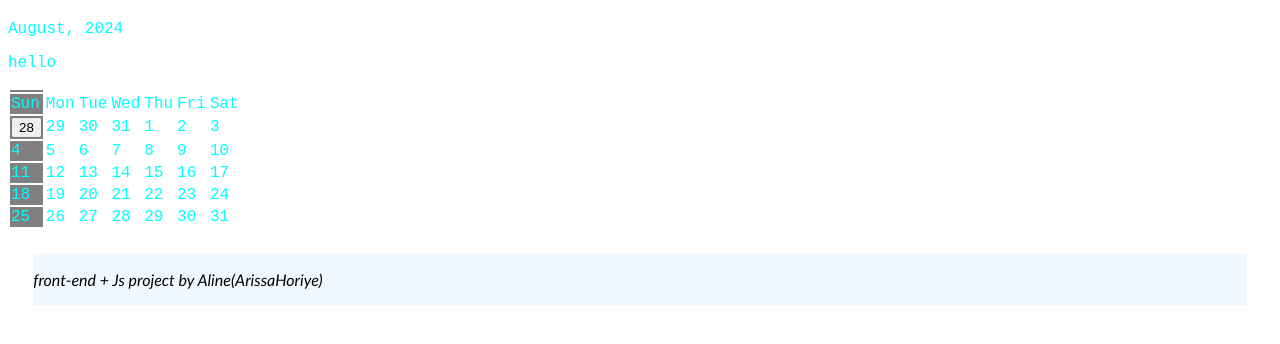
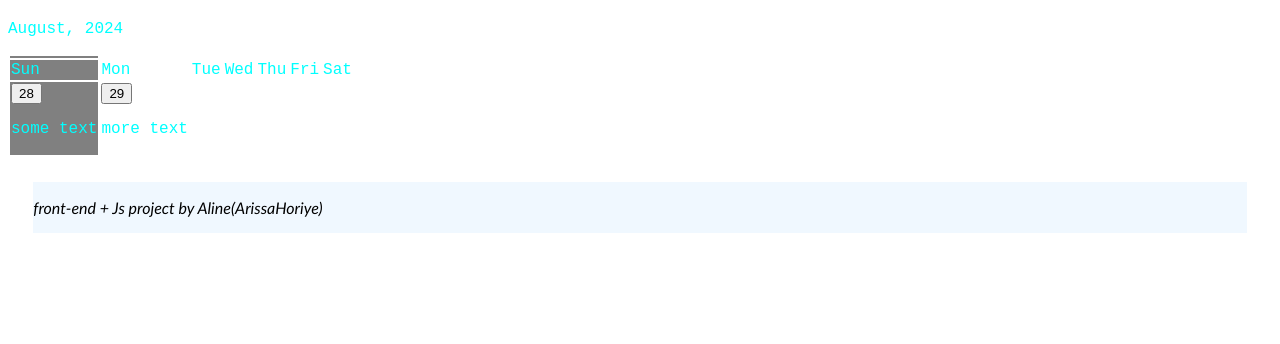
Before and after one commit to ArissaHoriye/MenstrualCycleSimulator, a plain HTML site: page index.html in a window 1280 px wide. Shown: the part 60-404 px from the top of the page. Drawn offline with Linux system fonts and the light colour scheme.

Commit message:
button, display

```diff
--- a/index.html
+++ b/index.html
@@ -38,62 +38,18 @@
                     </tr>
                 </th>
 
-
                 <tr>
                     <td>
-                        <button onclick="id28()">28</button>
+                        <button onclick="idPanel()">28</button>
+                        <p id="cust">some text</p>
                     </td>
-                    <div id="myDIV">
-                        <p>
-                            hello
-                        </p>
-                    </div>
-                    <td>29</td>
-                    <td>30</td>
-                    <td>31</td>
-                    <td>1</td>
-                    <td>2</td>
-                    <td>3</td>
-                </tr>
 
-                <tr>
-                    <td>4</td>
-                    <td>5</td>
-                    <td>6</td>
-                    <td>7</td>
-                    <td>8</td>
-                    <td>9</td>
-                    <td>10</td>
-                </tr>
+                    <td>
+                        <button onclick="idPanel2()">29</button>
+                        <p id="cust2">more text</p>
+                    </td>
 
-                <tr>
-                    <td>11</td>
-                    <td>12</td>
-                    <td>13</td>
-                    <td>14</td>
-                    <td>15</td>
-                    <td>16</td>
-                    <td>17</td>
-                </tr>
 
-                <tr>
-                    <td>18</td>
-                    <td>19</td>
-                    <td>20</td>
-                    <td>21</td>
-                    <td>22</td>
-                    <td>23</td>
-                    <td>24</td>
-                </tr>
-
-                <tr>
-                    <td>25</td>
-                    <td>26</td>
-                    <td>27</td>
-                    <td>28</td>
-                    <td>29</td>
-                    <td>30</td>
-                    <td>31</td>
                 </tr>
 
             </table>
--- a/script.js
+++ b/script.js
@@ -7,3 +7,13 @@ function idButtonDay() {
         x.style.display = "none";
     }
 }
+
+function idPanel(){
+    var custDiv = document.getElementById("cust");
+    if (custDiv.style.display === "none"){
+        custDiv.style.display = "block";
+    }
+    else {
+        custDiv.style.display = "none"
+    }
+}
```
Also changed, not shown: style.css (line endings or trailing spaces).
